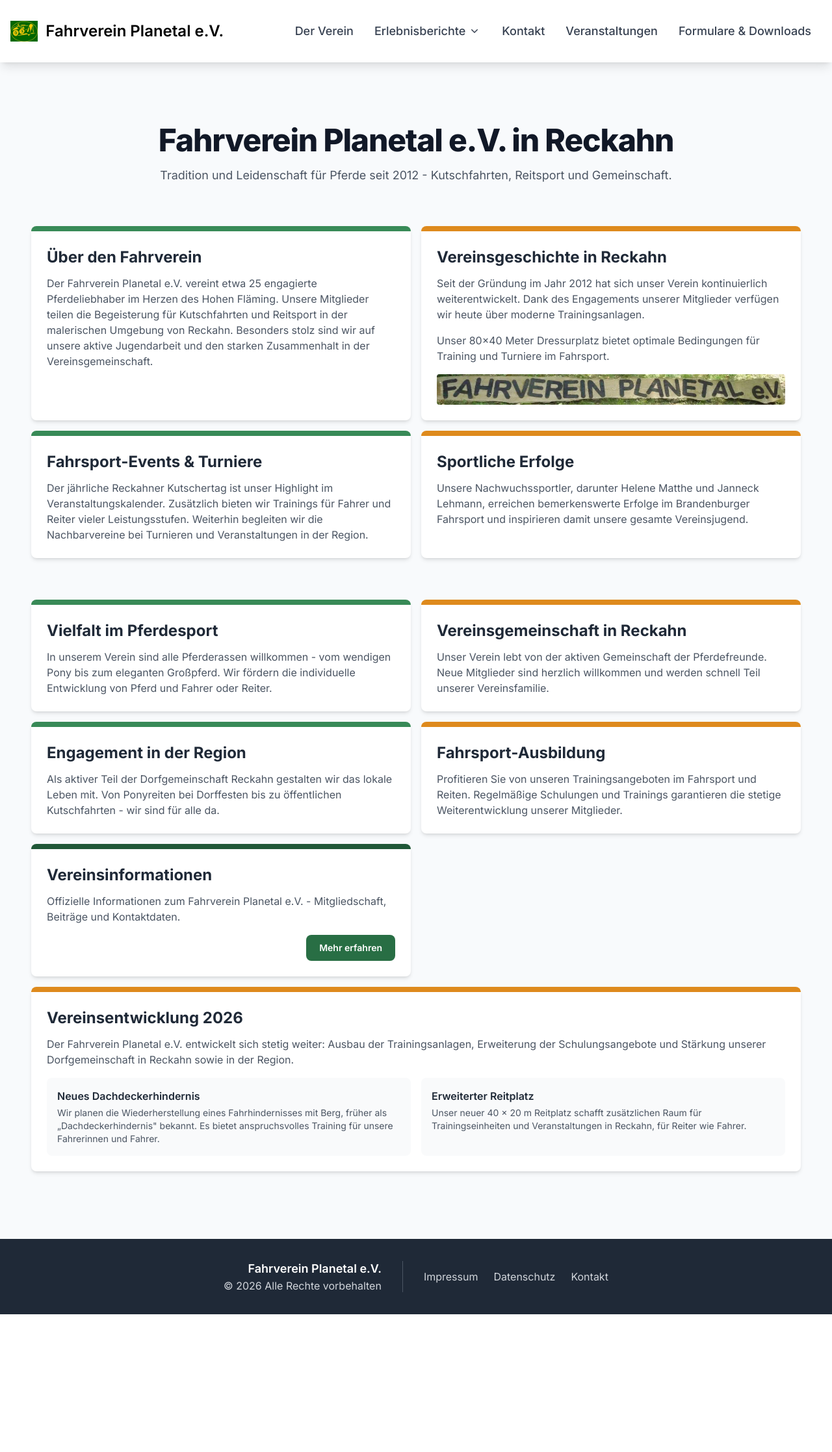
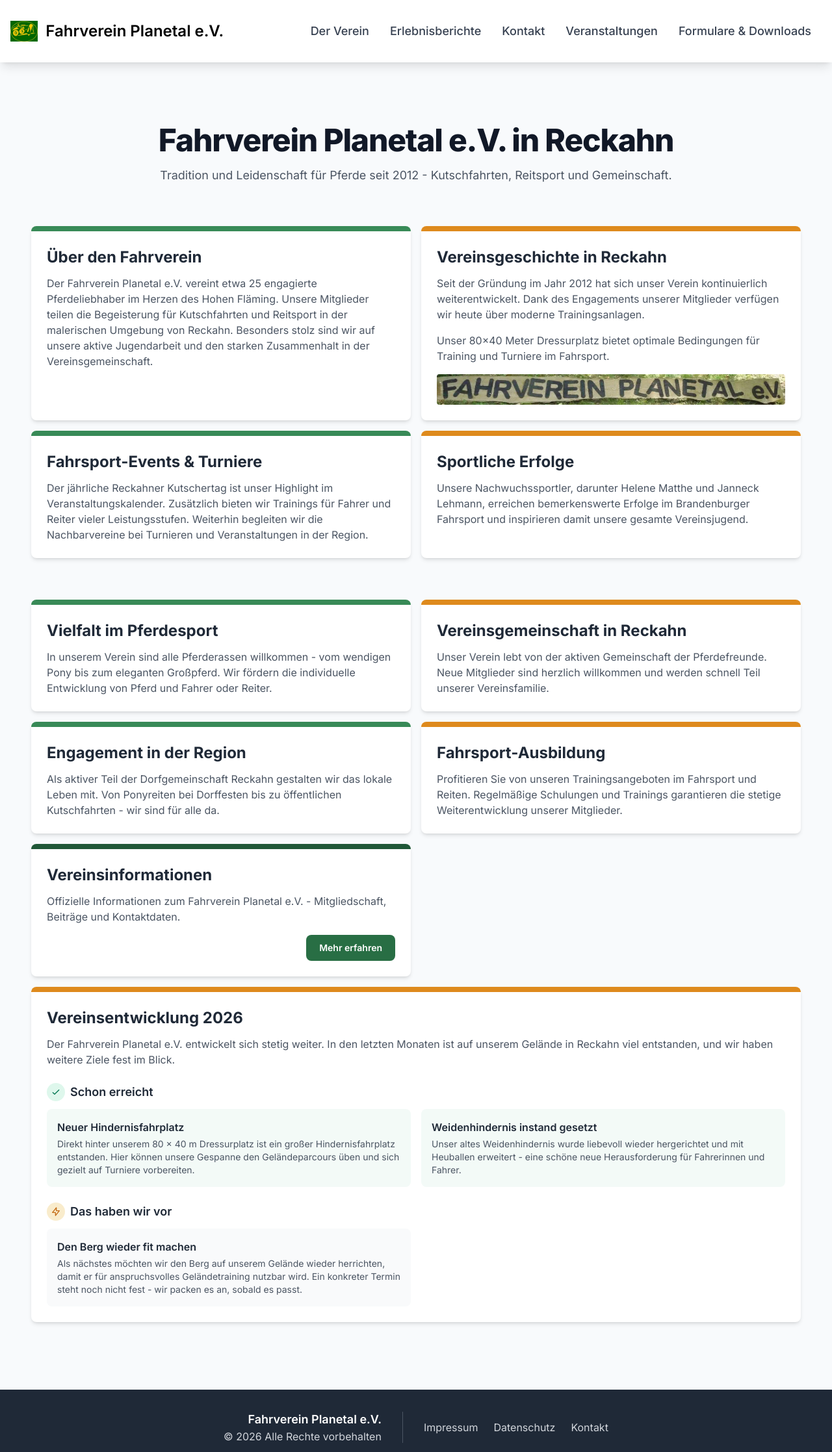
Before and after one commit to FischLord/flask-verein, a Flask app: page /verein in a window 1280 px wide. Shown: the top 2235 px of the page at 65% size. Before the commit the page ends 2023 px from the top, so only its background shows below. Run offline with Flask 3, Linux system fonts and the light colour scheme.

Commit message:
Feedback: Formcenter-Layout, Vereinsentwicklung, Nav-Vereinfachung, Admin-CLI
Vier Punkte aus dem Review umgesetzt:

1. Formulare & Downloads: Karten richten sich nicht mehr unterschiedlich
   aus, wenn ein Dateiname umbricht. Per Flexbox (items-stretch +
   flex-col h-full, Buttons mit mt-auto) sind alle Karten gleich hoch
   und Vorschau/Download-Buttons buendig am unteren Rand. Visuell mit
   Screenshot geprueft (zweizeilige Titel vs. einzeilig).

2. verein.html (Vereinsentwicklung 2026): Platzhalter-Plaene durch die
   echten Inhalte ersetzt - "Schon erreicht": neuer Hindernisfahrplatz
   hinter dem 80x40 Dressurplatz sowie das instand gesetzte, mit
   Heuballen erweiterte Weidenhindernis. "Das haben wir vor": den Berg
   wieder fit machen (noch ohne festen Termin). Klare Gliederung mit
   Icons (erledigt/geplant).

3. Navigation: Das Erlebnisberichte-Dropdown entfaellt. Stattdessen ein
   direkter Link auf die Jahresuebersicht (/berichte), die ohnehin den
   besseren Ueberblick bietet. Dadurch obsolet gewordene
   nav.js (Dropdown-Logik) und der inject_reports-Context-Processor
   wurden entfernt.

4. Verwaltung: Neues Flask-CLI-Kommando create-admin legt
   Login-Konten an bzw. setzt deren Passwort neu (idempotent, Passwort
   nur als Hash). Reproduzierbare Konto-Verwaltung trotz gitignorter DB.

Validiert: Alle betroffenen Seiten liefern HTTP 200, Login mit dem
neuen Konto erfolgreich (Admin-Bereich erreichbar, falsches Passwort
abgewiesen), nav.js liefert erwartet 404, neue Inhalte live sichtbar.

```diff
--- a/app/__init__.py
+++ b/app/__init__.py
@@ -79,9 +79,11 @@ def create_app(config_class=Config):
 
     from app.cli import import_berichte
     from app.seed import seed_stammdaten
+    from app.cli_admin import create_admin
 
     app.cli.add_command(import_berichte)
     app.cli.add_command(seed_stammdaten)
+    app.cli.add_command(create_admin)
 
     @app.before_request
     def maintenance_mode():
--- a/app/main/routes.py
+++ b/app/main/routes.py
@@ -25,23 +25,6 @@ def index():
             "Kutschertag. Seit 2012 für Pferdefreunde jeden Alters."
         ),
     )
-
-
-@main.app_context_processor
-def inject_reports():
-    """Jahre veroeffentlichter Berichte (absteigend) fuers Nav-Dropdown."""
-    try:
-        rows = (
-            db.session.query(Bericht.jahr)
-            .filter_by(veroeffentlicht=True)
-            .distinct()
-            .order_by(Bericht.jahr.desc())
-            .all()
-        )
-    except SQLAlchemyError:
-        # Context-Processor laeuft auf jeder Seite -> defensiv leer bleiben.
-        return dict(reports=[])
-    return dict(reports=[row[0] for row in rows])
 
 
 @main.route('/berichte')
--- a/app/static/js/nav.js
+++ /dev/null
@@ -1,57 +0,0 @@
-document.addEventListener('DOMContentLoaded', function () {
-  const dropdownButton = document.getElementById('dropdownButton');
-  const dropdown = document.getElementById('dropdown');
-  let isOpen = false;
-
-  function openDropdown() {
-    isOpen = true;
-    dropdown.classList.remove('hidden');
-    // Erzwingt ein Reflow, damit die Transition korrekt startet
-    void dropdown.offsetWidth;
-    dropdown.classList.remove('opacity-0', 'scale-95');
-    dropdown.classList.add('opacity-100', 'scale-100');
-    // Icon rotieren lassen
-    dropdownButton.querySelector('svg').classList.add('rotate-180');
-    dropdownButton.setAttribute('aria-expanded', 'true');
-  }
-
-  function closeDropdown(returnFocus) {
-    isOpen = false;
-    dropdown.classList.remove('opacity-100', 'scale-100');
-    dropdown.classList.add('opacity-0', 'scale-95');
-    // Icon zurückdrehen
-    dropdownButton.querySelector('svg').classList.remove('rotate-180');
-    dropdownButton.setAttribute('aria-expanded', 'false');
-    setTimeout(() => {
-      dropdown.classList.add('hidden');
-    }, 300); // Dauer entspricht der Transition
-    if (returnFocus) {
-      dropdownButton.focus();
-    }
-  }
-
-  dropdownButton.addEventListener('click', function (e) {
-    e.preventDefault();
-    if (isOpen) {
-      closeDropdown(false);
-    } else {
-      openDropdown();
-    }
-  });
-
-  // Schließt das Dropdown, wenn außerhalb geklickt wird
-  document.addEventListener('click', function (e) {
-    if (!dropdown.contains(e.target) && !dropdownButton.contains(e.target)) {
-      if (isOpen) {
-        closeDropdown(false);
-      }
-    }
-  });
-
-  // Schließt das Dropdown per Escape-Taste und gibt Fokus zurück
-  document.addEventListener('keydown', function (e) {
-    if (e.key === 'Escape' && isOpen) {
-      closeDropdown(true);
-    }
-  });
-});
--- a/app/templates/boilerplate/nav.html
+++ b/app/templates/boilerplate/nav.html
@@ -22,36 +22,11 @@
             Der Verein
           </a>
         </li>
-        <!-- Erlebnisberichte Dropdown -->
-        <li class="lg:relative">
-          <button id="dropdownButton" class="w-full lg:w-auto flex items-center justify-between lg:justify-start gap-1 py-3 lg:py-2 pl-3 pr-4 text-gray-700 rounded hover:bg-gray-100 lg:hover:bg-transparent lg:border-0 lg:hover:text-black lg:p-0 transition-colors focus:outline-none" aria-haspopup="true" aria-expanded="false" aria-controls="dropdown">
+        <li>
+          <a href="{{ url_for('main.berichte_uebersicht') }}"
+            class="block py-3 lg:py-2 pl-3 pr-4 text-gray-700 rounded hover:bg-gray-100 lg:hover:bg-transparent lg:border-0 lg:hover:text-black lg:p-0 transition-colors">
             Erlebnisberichte
-            <svg class="w-5 h-5 transition-transform duration-300" fill="currentColor" viewBox="0 0 20 20">
-              <path fill-rule="evenodd" d="M5.23 7.21a.75.75 0 011.06.02L10 10.94l3.71-3.71a.75.75 0 111.06 1.06l-4.24 4.25a.75.75 0 01-1.06 0L5.21 8.29a.75.75 0 01.02-1.06z" clip-rule="evenodd" />
-            </svg>
-          </button>
-
-          {# Mobil (<lg): Inline-Accordion im Fluss (static, volle Breite).
-             Ab lg: rechtsbuendiges Overlay. #}
-          <div id="dropdown"
-            class="lg:absolute lg:right-0 mt-1 lg:mt-2 w-full lg:w-48 bg-white lg:divide-y lg:divide-gray-100 rounded-lg lg:shadow-lg transition transform duration-300 ease-out opacity-0 scale-95 hidden z-50">
-            <ul class="py-2 text-sm text-gray-700 max-h-60 overflow-y-auto">
-              <li>
-                <a href="{{ url_for('main.berichte_uebersicht') }}"
-                  class="block px-4 py-3 lg:py-2 font-semibold text-brand-700 hover:bg-gray-100">
-                  Alle Berichte
-                </a>
-              </li>
-              {% for jahr in reports %}
-              <li>
-                <a href="{{ url_for('main.erlebnisberichte', jahr=jahr) }}"
-                  class="block px-4 py-3 lg:py-2 hover:bg-gray-100">
-                  {{ jahr }}
-                </a>
-              </li>
-              {% endfor %}
-            </ul>
-          </div>
+          </a>
         </li>
         <li>
           <a href="{{ url_for('main.kontakt') }}"
@@ -93,5 +68,3 @@
     </div>
   </div>
 </nav>
-
-<script src="{{ url_for('static', filename='js/nav.js') }}" defer></script>
--- a/app/templates/main/verein.html
+++ b/app/templates/main/verein.html
@@ -150,31 +150,56 @@
         </div>
       </article>
 
-      <!-- Karte: Zukünftige Pläne -->
+      <!-- Karte: Vereinsentwicklung -->
       <article class="bg-white rounded-lg shadow-md overflow-hidden md:col-span-2 transition duration-200 hover:-translate-y-1 hover:shadow-xl">
         <div class="h-2 bg-accent-500"></div>
         <div class="p-6">
           <h2 class="text-2xl font-bold text-gray-800 mb-3">Vereinsentwicklung 2026</h2>
-          <p class="text-gray-600 text-base mb-4">
-            Der Fahrverein Planetal e.V. entwickelt sich stetig weiter:
-            Ausbau der Trainingsanlagen, Erweiterung der Schulungsangebote und
-            Stärkung unserer Dorfgemeinschaft in Reckahn sowie in der Region.
+          <p class="text-gray-600 text-base mb-6">
+            Der Fahrverein Planetal e.V. entwickelt sich stetig weiter. In den
+            letzten Monaten ist auf unserem Gelände in Reckahn viel entstanden,
+            und wir haben weitere Ziele fest im Blick.
           </p>
+
+          <h3 class="text-lg font-semibold text-gray-800 mb-3 flex items-center gap-2">
+            <span class="inline-flex items-center justify-center w-7 h-7 rounded-full bg-green-100 text-green-600">
+              <svg class="w-4 h-4" fill="none" stroke="currentColor" viewBox="0 0 24 24"><path stroke-linecap="round" stroke-linejoin="round" stroke-width="2" d="M5 13l4 4L19 7"/></svg>
+            </span>
+            Schon erreicht
+          </h3>
+          <div class="grid grid-cols-1 sm:grid-cols-2 gap-4 mb-6">
+            <div class="rounded-lg bg-green-50 p-4">
+              <h4 class="font-semibold text-gray-800 mb-1">Neuer Hindernisfahrplatz</h4>
+              <p class="text-sm text-gray-600">
+                Direkt hinter unserem 80 × 40 m Dressurplatz ist ein großer
+                Hindernisfahrplatz entstanden. Hier können unsere Gespanne den
+                Geländeparcours üben und sich gezielt auf Turniere vorbereiten.
+              </p>
+            </div>
+            <div class="rounded-lg bg-green-50 p-4">
+              <h4 class="font-semibold text-gray-800 mb-1">Weidenhindernis instand gesetzt</h4>
+              <p class="text-sm text-gray-600">
+                Unser altes Weidenhindernis wurde liebevoll wieder hergerichtet
+                und mit Heuballen erweitert - eine schöne neue Herausforderung
+                für Fahrerinnen und Fahrer.
+              </p>
+            </div>
+          </div>
+
+          <h3 class="text-lg font-semibold text-gray-800 mb-3 flex items-center gap-2">
+            <span class="inline-flex items-center justify-center w-7 h-7 rounded-full bg-accent-100 text-accent-600">
+              <svg class="w-4 h-4" fill="none" stroke="currentColor" viewBox="0 0 24 24"><path stroke-linecap="round" stroke-linejoin="round" stroke-width="2" d="M13 10V3L4 14h7v7l9-11h-7z"/></svg>
+            </span>
+            Das haben wir vor
+          </h3>
           <div class="grid grid-cols-1 sm:grid-cols-2 gap-4">
             <div class="rounded-lg bg-gray-50 p-4">
-              <h3 class="font-semibold text-gray-800 mb-1">Neues Dachdeckerhindernis</h3>
+              <h4 class="font-semibold text-gray-800 mb-1">Den Berg wieder fit machen</h4>
               <p class="text-sm text-gray-600">
-                Wir planen die Wiederherstellung eines Fahrhindernisses mit
-                Berg, früher als „Dachdeckerhindernis" bekannt. Es bietet
-                anspruchsvolles Training für unsere Fahrerinnen und Fahrer.
-              </p>
-            </div>
-            <div class="rounded-lg bg-gray-50 p-4">
-              <h3 class="font-semibold text-gray-800 mb-1">Erweiterter Reitplatz</h3>
-              <p class="text-sm text-gray-600">
-                Unser neuer 40 × 20 m Reitplatz schafft zusätzlichen Raum für
-                Trainingseinheiten und Veranstaltungen in Reckahn, für Reiter
-                wie Fahrer.
+                Als nächstes möchten wir den Berg auf unserem Gelände wieder
+                herrichten, damit er für anspruchsvolles Geländetraining nutzbar
+                wird. Ein konkreter Termin steht noch nicht fest - wir packen es
+                an, sobald es passt.
               </p>
             </div>
           </div>
```
Also changed, not shown: app/cli_admin.py (added, +61 -0 lines), app/templates/main/formcenter.html (+7 -7 lines), app/static/css/app.css.
